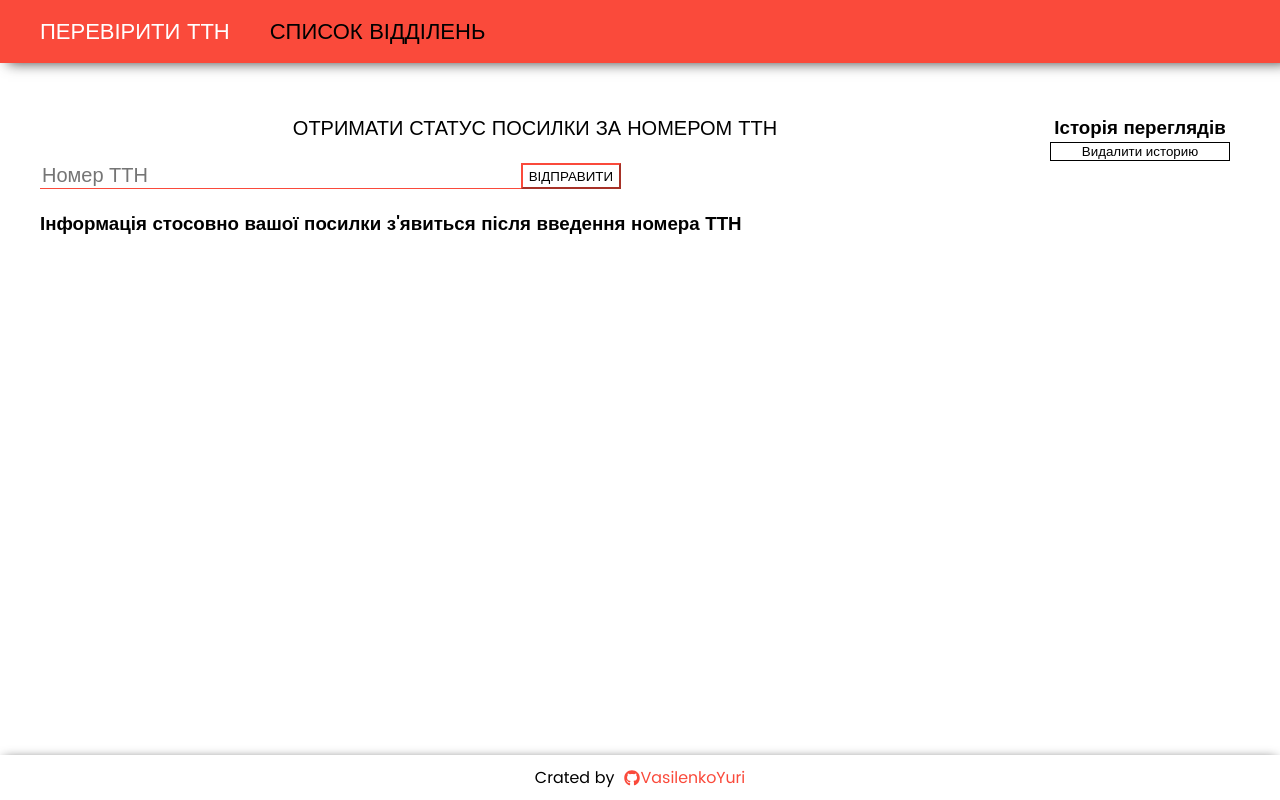
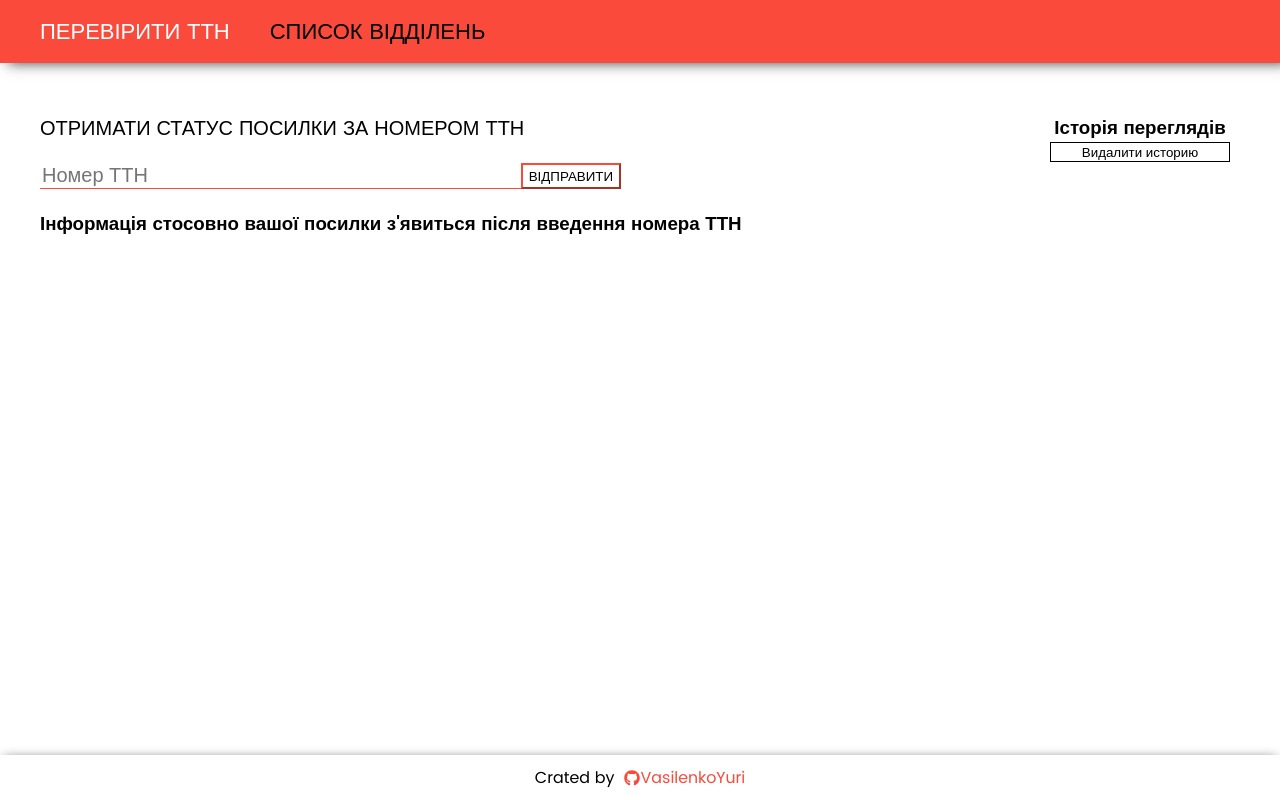
Before and after one commit to VasilenkoYurii/delivery-cheker, a React (Vite) app: page / in a window 1280 px wide. Built offline with nearby package versions, Linux system fonts and the light colour scheme.

Commit message:
fix style

```diff
--- a/src/pages/InvoicePage/InvoicePage.styled.ts
+++ b/src/pages/InvoicePage/InvoicePage.styled.ts
@@ -44,7 +44,7 @@ export const PageTitle = styled.h2`
   @media screen and (min-width: 768px) {
     font-size: 20px;
 
-    text-align: normal;
+    text-align: inherit;
     width: 400px;
   }
 
@@ -127,6 +127,7 @@ export const InvoiceHistoryContainer = styled.div`
 
 export const InvoiceButton = styled.button`
   width: 280px;
+  height: 20px;
   cursor: pointer;
   background-color: white;
   color: #000;
--- a/src/pages/OfficesPage/OfficesPage.styled.ts
+++ b/src/pages/OfficesPage/OfficesPage.styled.ts
@@ -33,7 +33,7 @@ export const PageTitle = styled.h2`
   @media screen and (min-width: 768px) {
     font-size: 20px;
 
-    text-align: normal;
+    text-align: inherit;
     width: 400px;
   }
 
```
